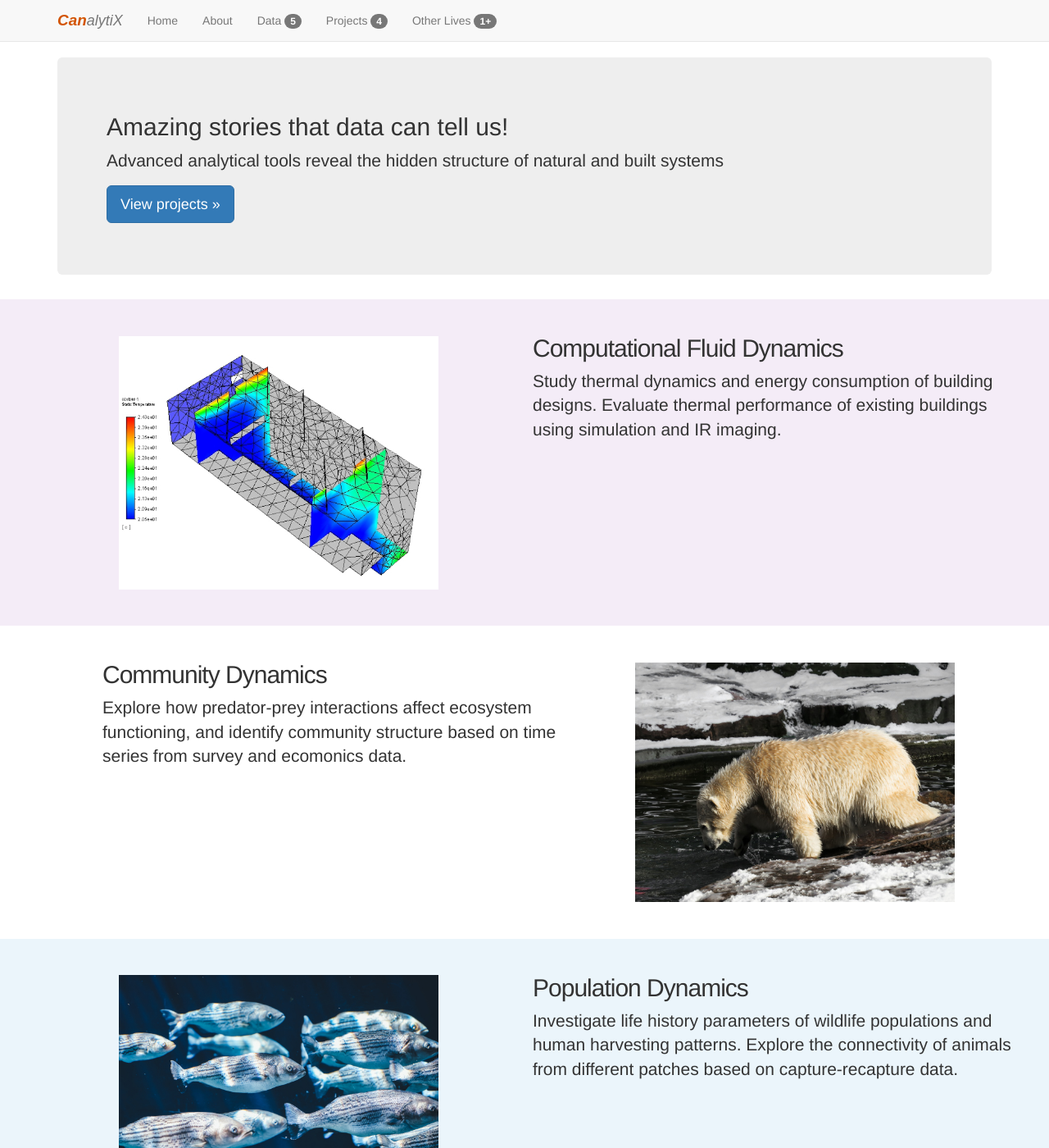
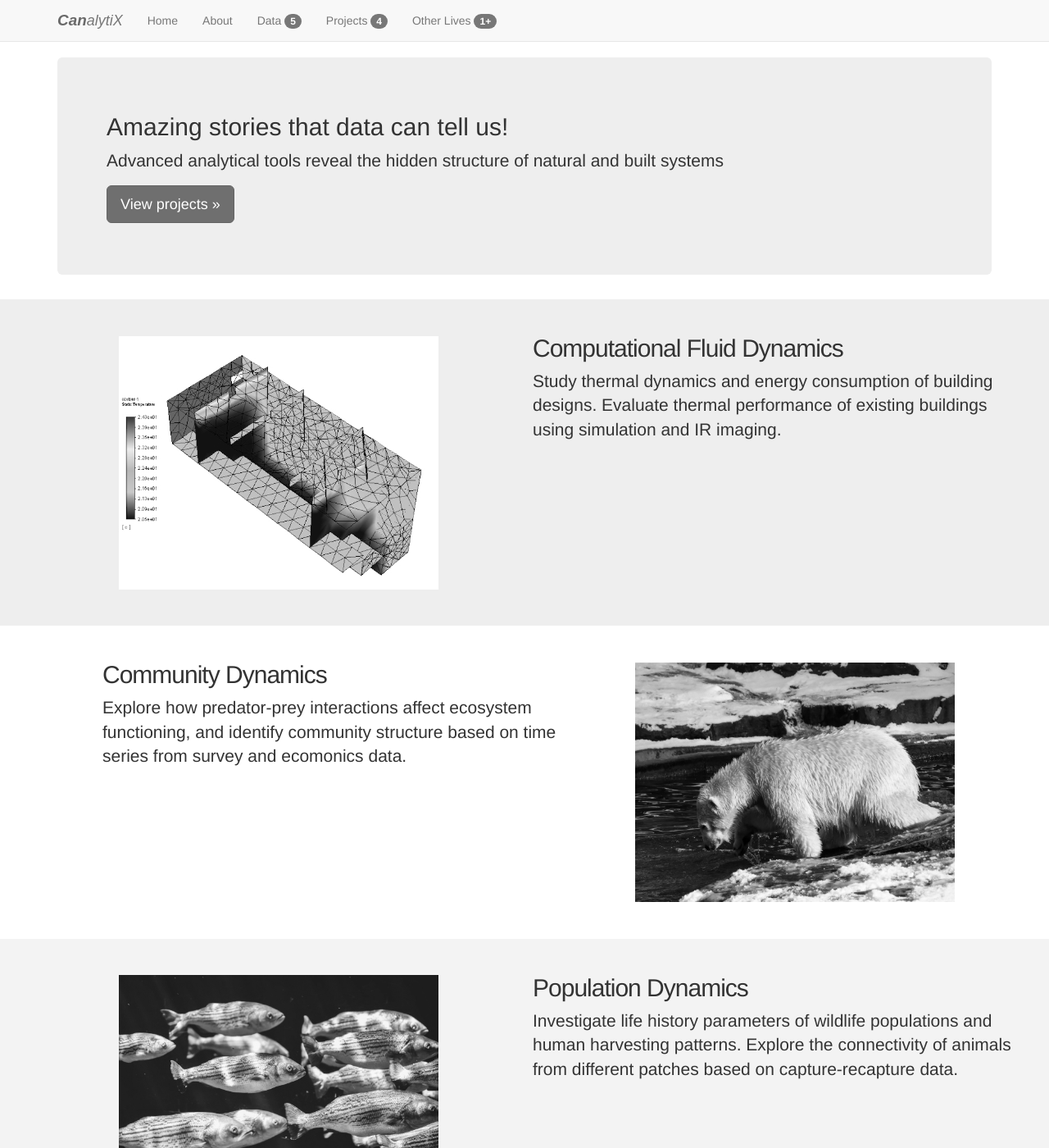
Before and after one commit to HVoltBb/HVoltBb.github.io, a Jekyll site: the page built from index.html, in a window 1280 px wide and 1400 px high. Shown: the whole window at 82% size. Built offline with Jekyll 4.4.1, drawn with Linux system fonts in a browser that asks for light colours; comment, search, counter and statistics services are not loaded.

Commit message:
Update main.css

```diff
--- a/css/main.css
+++ b/css/main.css
@@ -5,6 +5,10 @@ html{
 
 body{
   margin-bottom: 84px;
+  -moz-filter: grayscale(100%);
+  -webkit-filter: grayscale(100%);
+  filter: gray; /* IE6-9 */
+  filter: grayscale(100%);
 }
 
 .this-footer {
```
